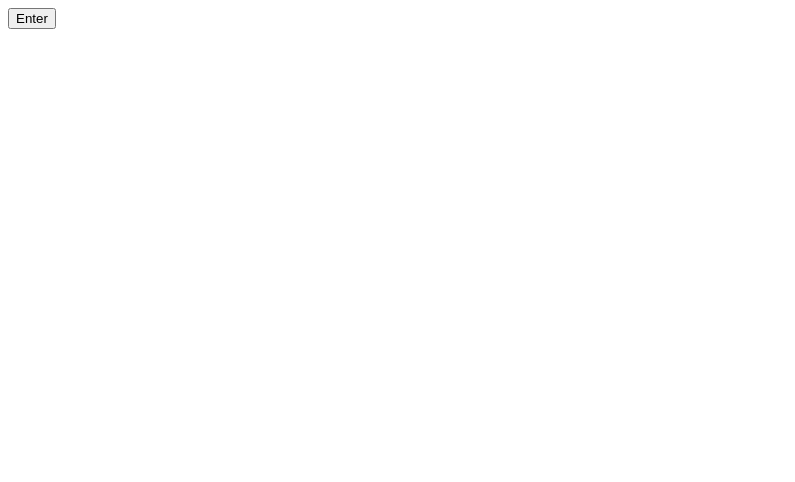
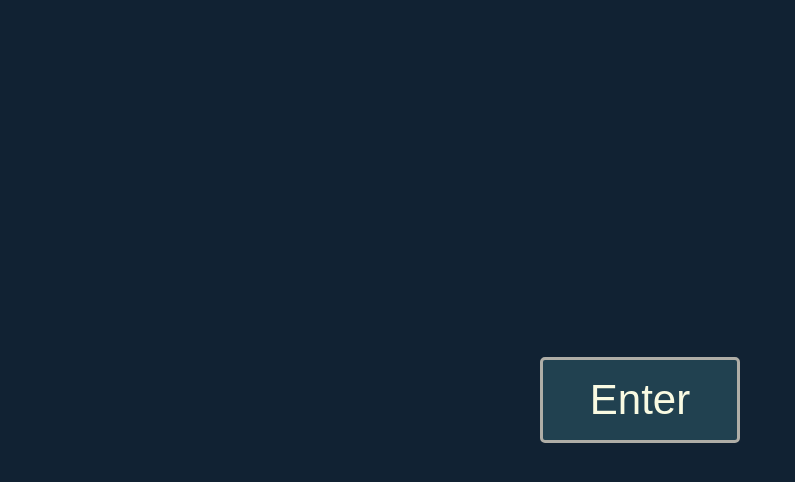
Before and after one commit to Nubertry/Nubertry, a plain HTML site: page numbed.html in a window 1280 px wide. Shown: the whole page, without its empty margins (0-795 px from the left). Drawn offline with nearby package versions, Linux system fonts and the light colour scheme; the site is published under a folder, as on GitHub Pages, so addresses that start at the root find nothing; a web font is replaced by a local one.

Commit message:
adjusted links for github

```diff
--- a/numbed.html
+++ b/numbed.html
@@ -14,8 +14,8 @@
 	<meta charset="utf-8">
 	<meta name="viewport" content="width=device-width">
 	<title>Numbed</title>
-	<link href="/numv/numbstyle.css" rel="stylesheet" type="text/css" />
-	<script src="/numv/numbscript.js">
+	<link href="numv/numbstyle.css" rel="stylesheet" type="text/css" />
+	<script src="numv/numbscript.js">
 	</script>
   <script src="https://cdnjs.cloudflare.com/ajax/libs/jquery/3.3.1/jquery.min.js">
 </script>
```
Also changed, not shown: index.html (+1 -1 lines).
